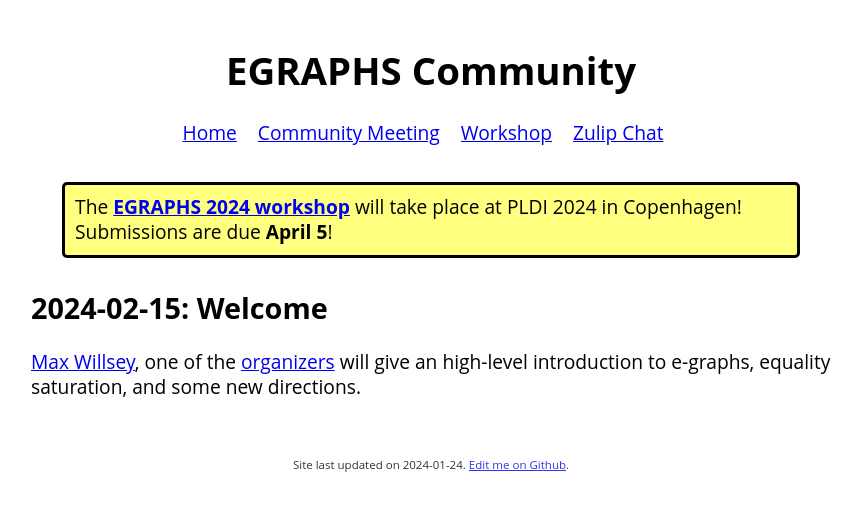
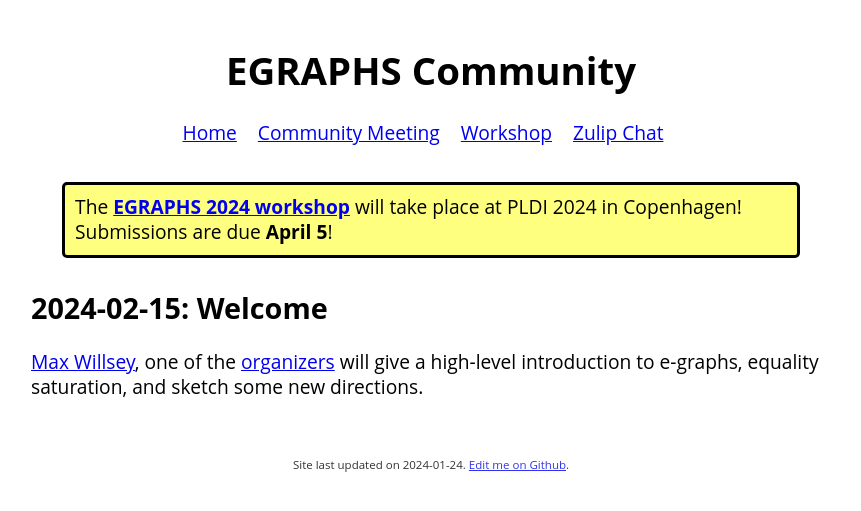
Before and after one commit to egraphs-community/egraphs-community.github.io, a Jekyll site: the page built from meeting/_posts/2024-02-15-welcome.md, in a window 1280 px wide. Shown: the top 511 px of the page, without its empty margins (209-1070 px from the left). Built offline with Jekyll 4.4.1, drawn with Linux system fonts in a browser that asks for light colours.

```diff
--- a/meeting/_posts/2024-02-15-welcome.md
+++ b/meeting/_posts/2024-02-15-welcome.md
@@ -3,6 +3,7 @@ layout: meeting
 ---
 
 [Max Willsey](https://mwillsey.com),
- one of the [organizers](/about) will give an high-level introduction to
+ one of the [organizers](/about) will give
+ a high-level introduction to
  e-graphs, equality saturation,
- and some new directions.
+ and sketch some new directions.
```
Also changed, not shown: index.md (+8 -2 lines).
